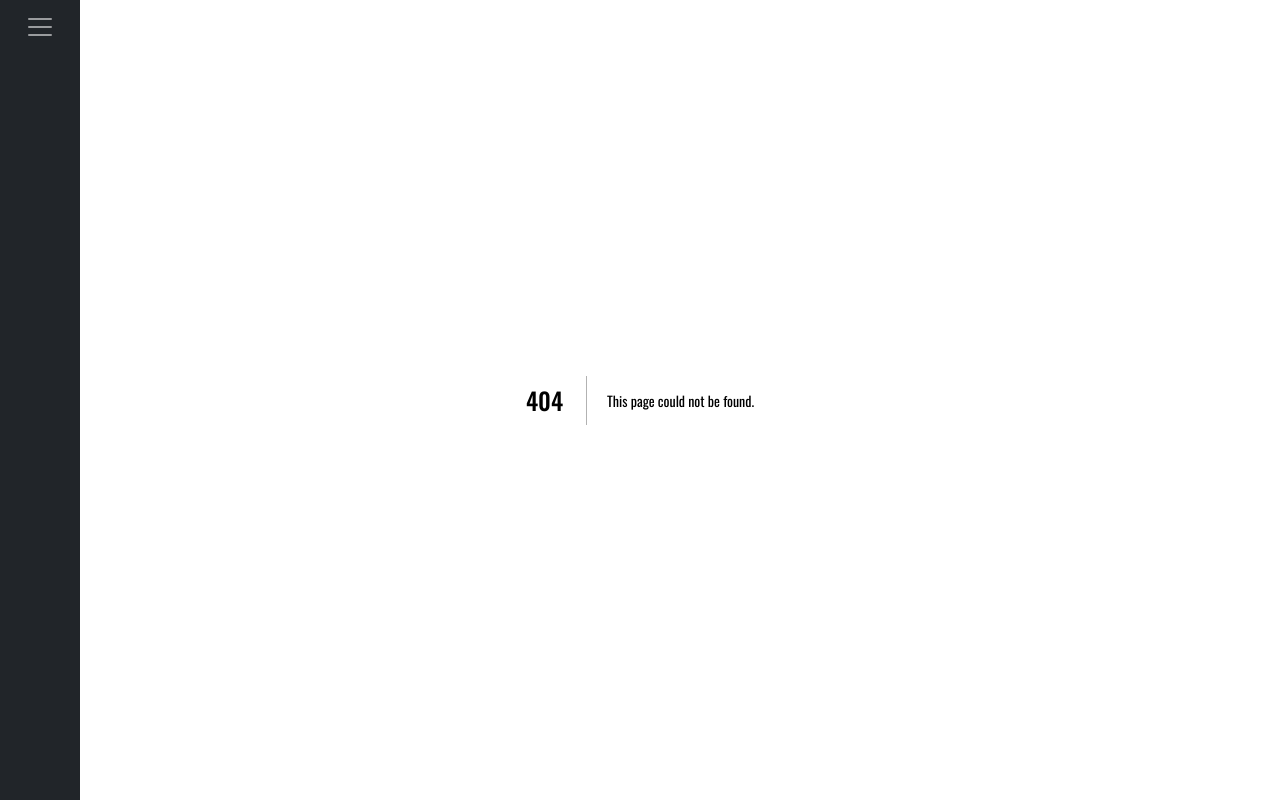
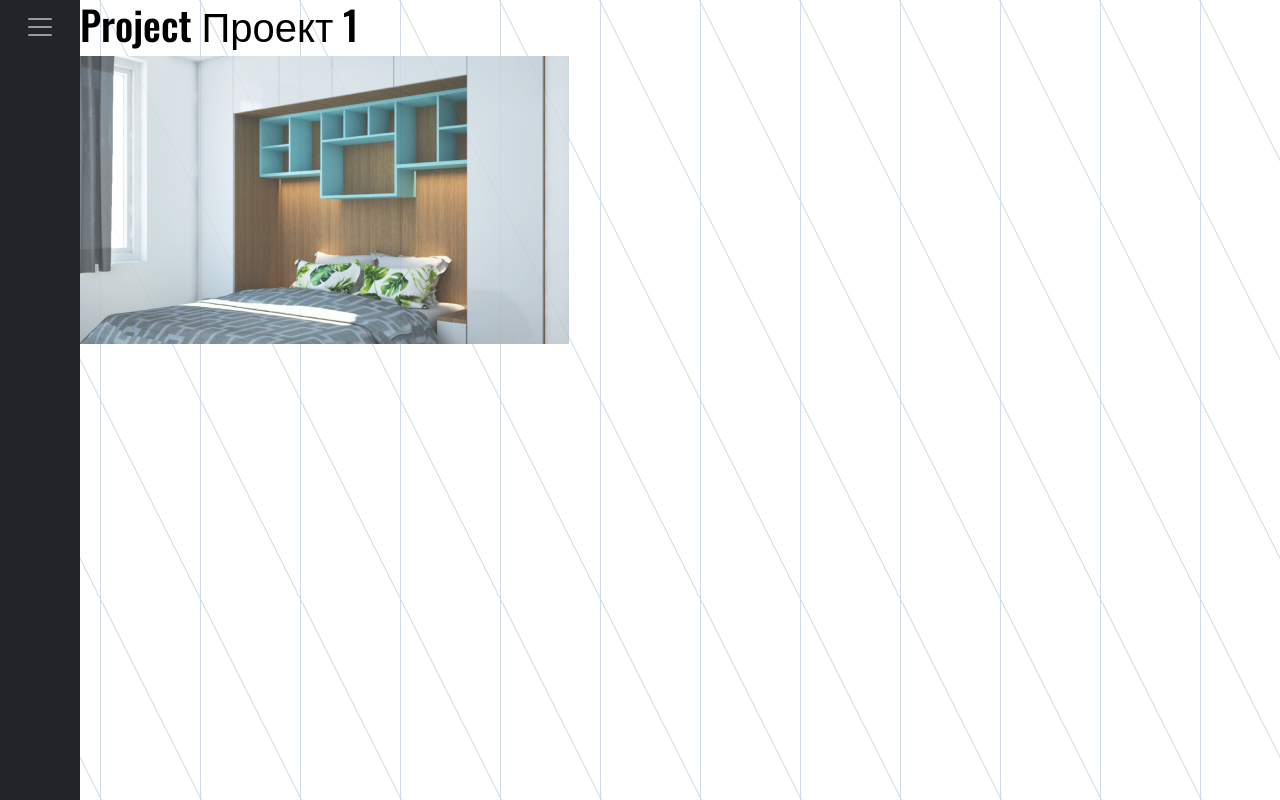
Before and after one commit to andrejdaskalov/akvaing-site, a Next.js app: page /project/1 in a window 1280 px wide. Before the commit this address had no page. Built offline with nearby package versions, Linux system fonts and the light colour scheme.

Commit message:
basic project page,items clickable,scrollbarexpand

```diff
--- /dev/null
+++ b/src/pages/project/[id].tsx
@@ -0,0 +1,19 @@
+import Repository from "@/repository/repo";
+import Post from "@/repository/Post"
+import { useRouter } from "next/router";
+
+
+export default function Project() {
+    const router = useRouter()
+    const id = Number(router.query.id)
+
+    const repository = new Repository()
+    const post = repository.getPostById(id)
+    if(!post) return <h1>Post not found</h1>
+    return (
+        <main>
+            <h1>Project {post.title}</h1>
+            <img src={post.imageUrl} alt={post.title} />
+        </main>
+    )
+}
--- /dev/null
+++ b/src/repository/Post.ts
@@ -0,0 +1,14 @@
+import exp from "constants"
+
+class Post {
+    public id: number
+    public title: string
+    public imageUrl: string
+
+    constructor(id: number, title: string, imageUrl: string) {
+        this.id = id
+        this.title = title
+        this.imageUrl = imageUrl
+    }
+}
+export default Post;
--- /dev/null
+++ b/src/repository/repo.ts
@@ -0,0 +1,49 @@
+import Post from "./Post";
+
+class Repository {
+    private posts: Post[] = [
+        {
+            id: 1,
+            title: 'Проект 1',
+            imageUrl: '/images/proekt1.png'
+        },
+        {
+            id: 2,
+            title: 'Проект 2',
+            imageUrl: '/images/proekt1.png'
+        },
+        {
+            id: 3,
+            title: 'Проект 3',
+            imageUrl: '/images/proekt1.png'
+        },
+        {
+            id: 4,
+            title: 'Проект 4',
+            imageUrl: '/images/proekt1.png'
+        },
+        {
+            id: 5,
+            title: 'Проект 5',
+            imageUrl: '/images/proekt1.png'
+        },
+        {
+            id: 6,
+            title: 'Проект 6',
+            imageUrl: '/images/proekt1.png'
+        }
+    ]
+
+    public getAllPosts() {
+        return this.posts
+    }
+
+    public getPostById(id: number) {
+        return this.posts.find(post => post.id === id)
+    }
+
+
+
+}
+
+export default Repository;
--- a/src/styles/globals.css
+++ b/src/styles/globals.css
@@ -122,21 +122,17 @@
 
 ::-webkit-scrollbar-track {
     background-color: #42424260;
-    /* border-radius: 90px; */
     margin: 1px;
-}
-
-::-webkit-scrollbar-track:hover {
-    width: 10px;
-    height: 10px;
 }
 
 ::-webkit-scrollbar-thumb {
     background: #424242;
-    /* border-radius: 90px; */
+    outline: 5px solid transparent;
+    transition: all ease-in-out 1s;
 }
 
 ::-webkit-scrollbar-thumb:hover {
     background: #3a3a3a;
     height: 15px;
+    outline: 5px solid #424242;
 }
```
Also changed, not shown: src/pages/index.tsx (+4 -32 lines).
